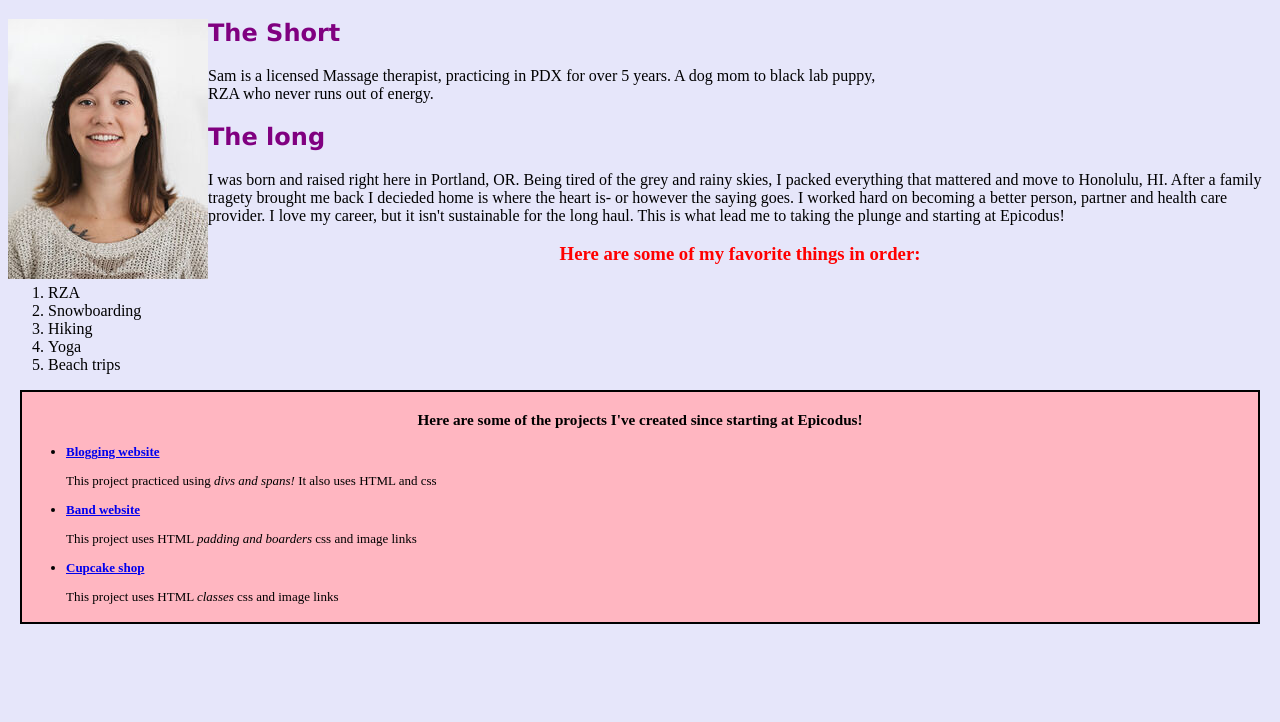
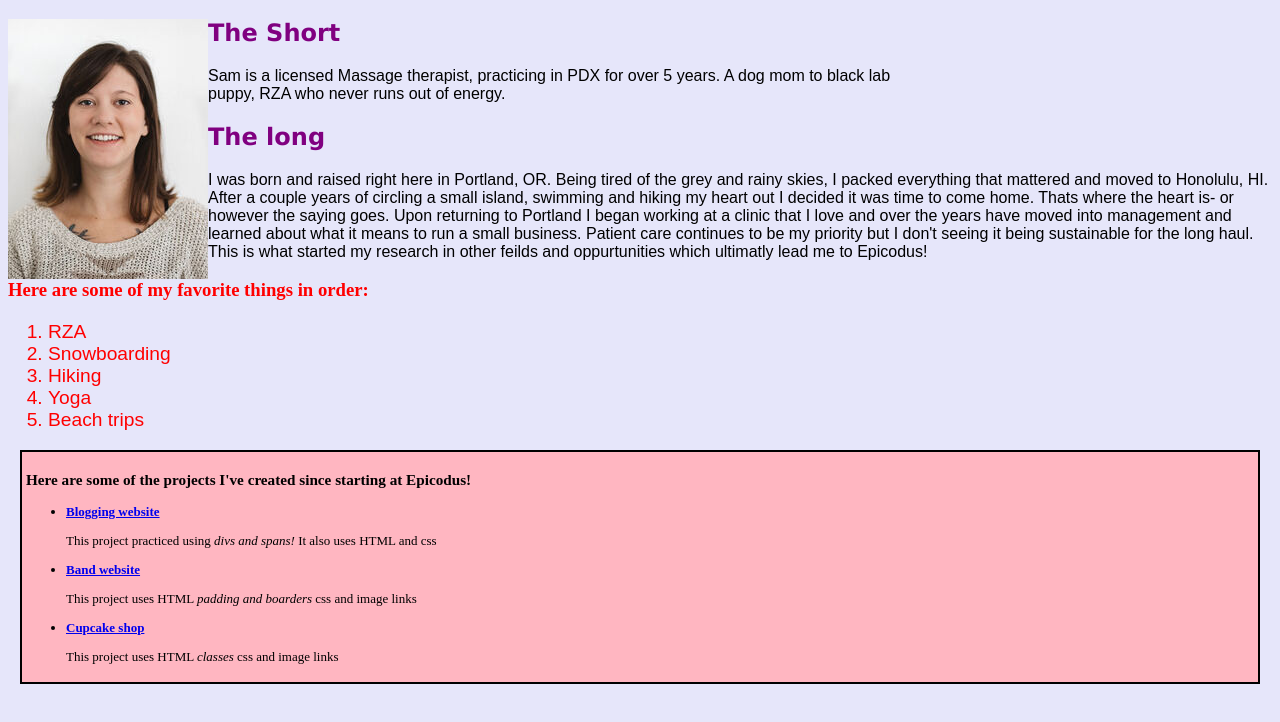
Before and after one commit to sweigandt/portfolio-landing-page, a plain HTML site: page index.html in a window 1280 px wide. Shown: the part 62-784 px from the top of the page. Drawn offline with Linux system fonts and the light colour scheme.

Commit message:
add font styles in about me and OL

```diff
--- a/css/styles.css
+++ b/css/styles.css
@@ -5,11 +5,14 @@ h1 {
 }
 
 p.short {
+  font-family: fantasy;
   width: 70%
+
 }
 
 p.long {
-  width: 60;
+  font-family: fantasy;
+  width: 100;
 }
 
 img {
@@ -31,7 +34,7 @@ body {
 }
 
 h3 {
-  text-align: center;
+  text-align: left;
 
 }
 
@@ -43,7 +46,9 @@ h3 {
   background-color: lightpink;
 }
 
-.hobbies-list{
-  text-align: center;
-  color: hotpink;
+.order{
+  text-align: left;
+  color: red;
+  font-size: larger;
+  font-family: fantasy;
 }
--- a/index.html
+++ b/index.html
@@ -10,15 +10,17 @@
   <h2>The Short</h2>
     <p class="short">Sam is a licensed Massage therapist, practicing in PDX for over 5 years. A dog mom to black lab puppy, RZA who never runs out of energy.</p>
   <h2>The long</h2>
-    <p class="long">I was born and raised right here in Portland, OR. Being tired of the grey and rainy skies, I packed everything that mattered and move to Honolulu, HI. After a family tragety brought me back I decieded home is where the heart is- or however the saying goes. I worked hard on becoming a better person, partner and health care provider. I love my career, but it isn't sustainable for the long haul. This is what lead me to taking the plunge and starting at Epicodus!</p>
+    <p class="long">I was born and raised right here in Portland, OR. Being tired of the grey and rainy skies, I packed everything that mattered and moved to Honolulu, HI. After a couple years of circling a small island, swimming and hiking my heart out I decided it was time to come home. Thats where the heart is- or however the saying goes. Upon returning to Portland I began working at a clinic that I love and over the years have moved into management and learned about what it means to run a small business. Patient care continues to be my priority but I don't seeing it being sustainable for the long haul. This is what started my research in other feilds and oppurtunities which ultimatly lead me to Epicodus!</p>
   <h3 span class="highlight"></span>Here are some of my favorite things in order:</h3>
-       <ol>
+    <div class="order">
+      <ol>
         <li>RZA</li>
         <li>Snowboarding</li>
         <li>Hiking</li>
         <li>Yoga</li>
         <li>Beach trips</li>
       </ol>
+    </div>
  <div class="link-list">
   <h3>Here are some of the projects I've created since starting at Epicodus!</h3>
     <ul>
```
